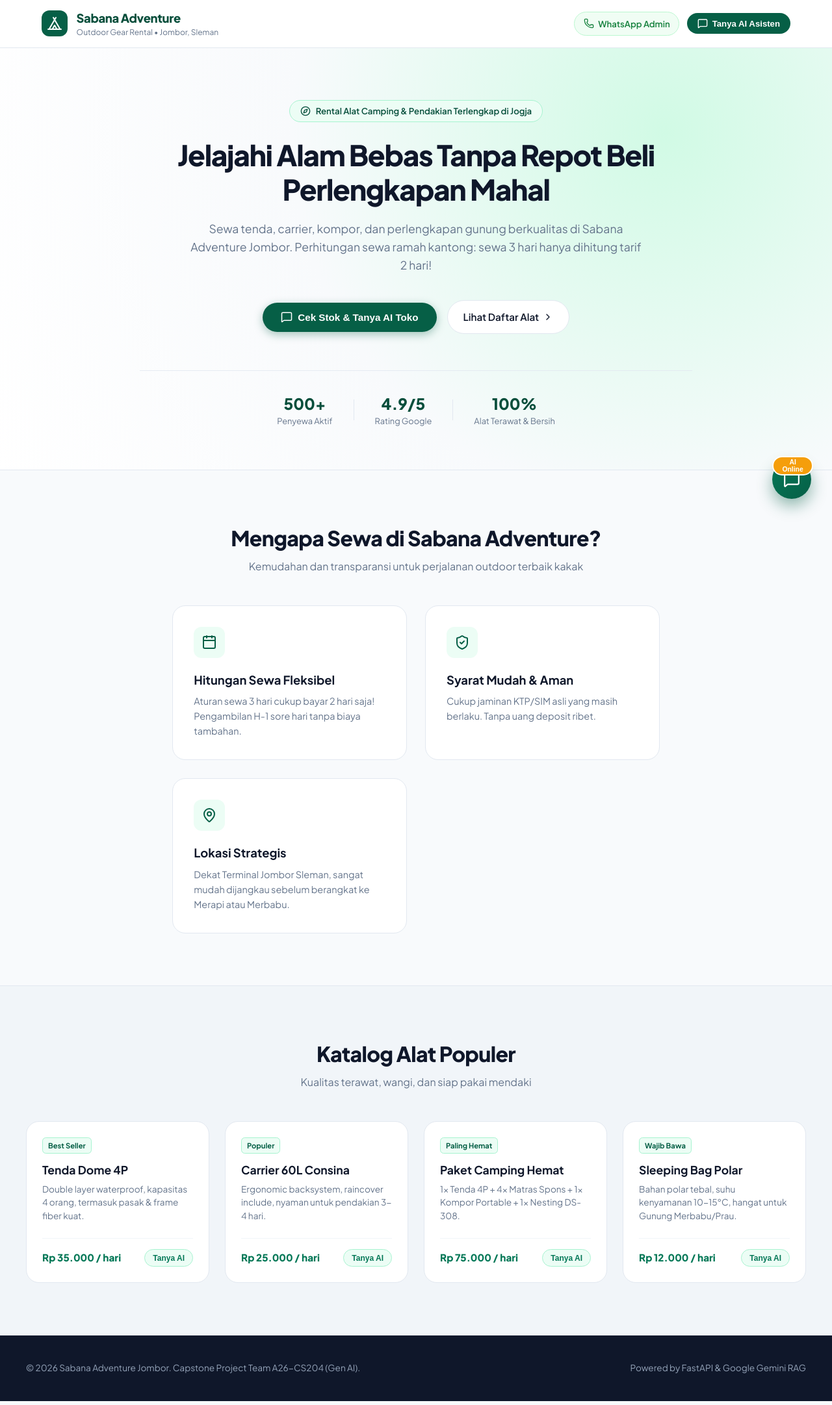
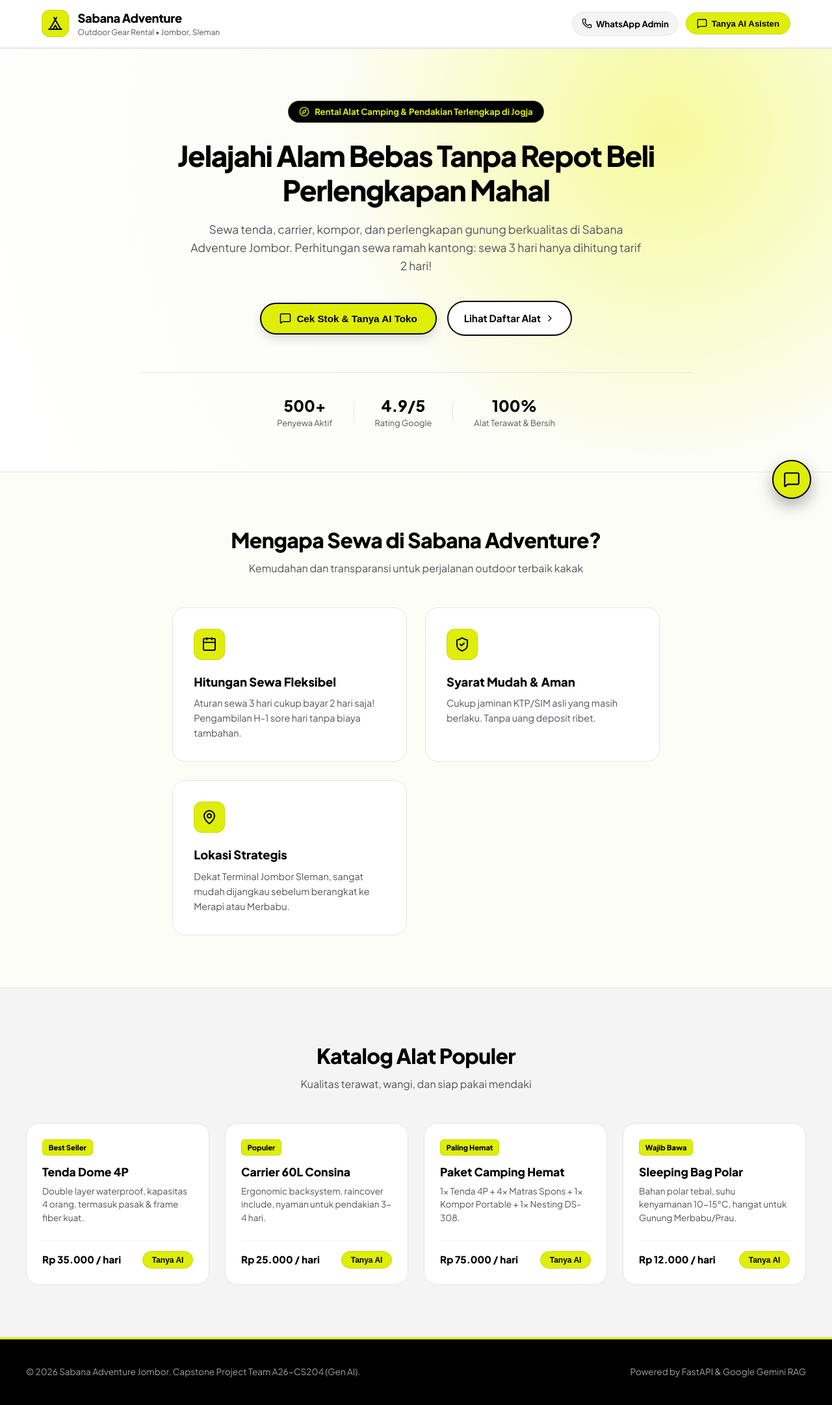
Before and after one commit to farizwebdev/GenAI_ASAH, a React app in the folder frontend/: page / in a window 1280 px wide. Shown: the whole page at 65% size. Built offline with nearby package versions, Linux system fonts and the light colour scheme; the HTML template or start-up script is replaced by a standard one.

Commit message:
memperbaiki style ui biar jadi kuning

```diff
--- a/frontend/src/App.css
+++ b/frontend/src/App.css
@@ -6,12 +6,12 @@
 
 /* Navbar */
 .navbar {
-  background: rgba(255, 255, 255, 0.9);
+  background: rgba(255, 255, 255, 0.95);
   backdrop-filter: blur(12px);
   position: sticky;
   top: 0;
   z-index: 50;
-  border-bottom: 1px solid var(--border);
+  border-bottom: 2px solid var(--border);
 }
 
 .nav-container {
@@ -31,7 +31,8 @@
 
 .logo-badge {
   background: var(--primary);
-  color: #ffffff;
+  color: var(--secondary);
+  border: 1px solid #c9d805;
   padding: 0.5rem;
   border-radius: var(--radius-md);
   display: flex;
@@ -42,7 +43,7 @@
 .nav-logo h1 {
   font-size: 1.15rem;
   font-weight: 800;
-  color: var(--primary-dark);
+  color: var(--secondary);
   letter-spacing: -0.02em;
 }
 
@@ -63,10 +64,10 @@
   align-items: center;
   gap: 0.4rem;
   font-size: 0.825rem;
-  font-weight: 600;
-  color: #15803d;
-  background: #f0fdf4;
-  border: 1px solid #bbf7d0;
+  font-weight: 700;
+  color: var(--secondary);
+  background: #f4f4f5;
+  border: 1px solid var(--border);
   padding: 0.5rem 0.85rem;
   border-radius: 9999px;
   text-decoration: none;
@@ -74,7 +75,7 @@
 }
 
 .nav-wa-btn:hover {
-  background: #dcfce7;
+  background: #e4e4e7;
 }
 
 .nav-chat-btn {
@@ -82,10 +83,10 @@
   align-items: center;
   gap: 0.4rem;
   font-size: 0.825rem;
-  font-weight: 600;
-  color: #ffffff;
+  font-weight: 700;
+  color: var(--secondary);
   background: var(--primary);
-  border: none;
+  border: 1px solid #c9d805;
   padding: 0.5rem 1rem;
   border-radius: 9999px;
   cursor: pointer;
@@ -93,14 +94,14 @@
 }
 
 .nav-chat-btn:hover {
-  background: var(--primary-dark);
+  background: #c9d805;
   transform: translateY(-1px);
 }
 
 /* Hero */
 .hero-section {
   padding: 5rem 1.5rem 4rem;
-  background: radial-gradient(circle at 80% 20%, #d1fae5 0%, #f8fafc 50%, #ffffff 100%);
+  background: radial-gradient(circle at 80% 20%, #f6fa9b 0%, #fcfdf7 45%, #ffffff 100%);
   border-bottom: 1px solid var(--border);
 }
 
@@ -114,20 +115,20 @@
   display: inline-flex;
   align-items: center;
   gap: 0.5rem;
-  background: #ecfdf5;
-  color: var(--primary-dark);
+  background: var(--secondary);
+  color: var(--primary);
   padding: 0.4rem 1rem;
   border-radius: 9999px;
   font-size: 0.825rem;
-  font-weight: 600;
-  border: 1px solid #a7f3d0;
+  font-weight: 700;
   margin-bottom: 1.5rem;
+  border: 1px solid rgba(222, 238, 7, 0.3);
 }
 
 .hero-title {
   font-size: 2.75rem;
   font-weight: 800;
-  color: #0f172a;
+  color: var(--secondary);
   line-height: 1.2;
   letter-spacing: -0.03em;
   margin-bottom: 1.25rem;
@@ -155,21 +156,21 @@
   align-items: center;
   gap: 0.5rem;
   background: var(--primary);
-  color: #ffffff;
-  border: none;
+  color: var(--secondary);
+  border: 2px solid var(--secondary);
   padding: 0.85rem 1.75rem;
   border-radius: 9999px;
   font-size: 0.95rem;
-  font-weight: 700;
+  font-weight: 800;
   cursor: pointer;
-  box-shadow: 0 4px 14px rgba(6, 95, 70, 0.35);
+  box-shadow: 0 6px 16px rgba(0, 0, 0, 0.15);
   transition: all 0.2s ease;
 }
 
 .cta-primary:hover {
-  background: var(--primary-dark);
+  background: #c9d805;
   transform: translateY(-2px);
-  box-shadow: 0 6px 20px rgba(6, 95, 70, 0.45);
+  box-shadow: 0 8px 22px rgba(0, 0, 0, 0.25);
 }
 
 .cta-secondary {
@@ -177,18 +178,18 @@
   align-items: center;
   gap: 0.35rem;
   background: #ffffff;
-  color: var(--text-main);
-  border: 1px solid var(--border);
+  color: var(--secondary);
+  border: 2px solid var(--secondary);
   padding: 0.85rem 1.5rem;
   border-radius: 9999px;
   font-size: 0.95rem;
-  font-weight: 600;
+  font-weight: 700;
   text-decoration: none;
   transition: all 0.2s ease;
 }
 
 .cta-secondary:hover {
-  background: #f1f5f9;
+  background: #f4f4f5;
 }
 
 .hero-stats {
@@ -197,7 +198,7 @@
   align-items: center;
   gap: 2rem;
   padding-top: 2rem;
-  border-top: 1px solid rgba(226, 232, 240, 0.8);
+  border-top: 1px solid var(--border);
   flex-wrap: wrap;
 }
 
@@ -209,7 +210,7 @@
 
 .stat-item strong {
   font-size: 1.5rem;
-  color: var(--primary-dark);
+  color: var(--secondary);
   font-weight: 800;
 }
 
@@ -240,7 +241,7 @@
   font-size: 2rem;
   font-weight: 800;
   letter-spacing: -0.02em;
-  color: #0f172a;
+  color: var(--secondary);
   margin-bottom: 0.5rem;
 }
 
@@ -265,15 +266,16 @@
 
 .feature-card:hover {
   transform: translateY(-4px);
-  border-color: #a7f3d0;
-  box-shadow: var(--shadow-xl);
+  border-color: var(--secondary);
+  box-shadow: 0 12px 24px -6px rgba(0, 0, 0, 0.12);
 }
 
 .feature-icon {
   width: 3rem;
   height: 3rem;
-  background: #ecfdf5;
-  color: var(--primary);
+  background: var(--primary);
+  color: var(--secondary);
+  border: 1px solid #c9d805;
   border-radius: var(--radius-md);
   display: flex;
   align-items: center;
@@ -283,9 +285,9 @@
 
 .feature-card h4 {
   font-size: 1.15rem;
-  font-weight: 700;
+  font-weight: 800;
   margin-bottom: 0.5rem;
-  color: #0f172a;
+  color: var(--secondary);
 }
 
 .feature-card p {
@@ -296,7 +298,7 @@
 
 /* Catalog */
 .catalog-section {
-  background: #f1f5f9;
+  background: #f4f4f5;
   padding: 5rem 1.5rem;
   border-top: 1px solid var(--border);
   border-bottom: 1px solid var(--border);
@@ -324,25 +326,26 @@
 .catalog-card:hover {
   transform: translateY(-3px);
   box-shadow: var(--shadow-md);
+  border-color: var(--secondary);
 }
 
 .catalog-tag {
   align-self: flex-start;
   font-size: 0.7rem;
-  font-weight: 700;
-  color: #065f46;
-  background: #ecfdf5;
-  padding: 0.2rem 0.5rem;
+  font-weight: 800;
+  color: var(--secondary);
+  background: var(--primary);
+  padding: 0.2rem 0.55rem;
   border-radius: 0.35rem;
   margin-bottom: 0.75rem;
-  border: 1px solid #a7f3d0;
+  border: 1px solid #c9d805;
 }
 
 .catalog-card h4 {
   font-size: 1.1rem;
-  font-weight: 700;
+  font-weight: 800;
   margin-bottom: 0.4rem;
-  color: #0f172a;
+  color: var(--secondary);
 }
 
 .catalog-card p {
@@ -357,39 +360,40 @@
   display: flex;
   justify-content: space-between;
   align-items: center;
-  border-top: 1px solid #f1f5f9;
+  border-top: 1px solid #f4f4f5;
   padding-top: 1rem;
 }
 
 .price-tag {
   font-weight: 800;
-  color: #047857;
+  color: var(--secondary);
   font-size: 0.95rem;
 }
 
 .book-now-btn {
-  background: #ecfdf5;
-  color: #047857;
-  border: 1px solid #a7f3d0;
-  padding: 0.35rem 0.75rem;
+  background: var(--primary);
+  color: var(--secondary);
+  border: 1px solid #c9d805;
+  padding: 0.35rem 0.85rem;
   border-radius: 9999px;
   font-size: 0.75rem;
-  font-weight: 700;
+  font-weight: 800;
   cursor: pointer;
   transition: all 0.15s ease;
 }
 
 .book-now-btn:hover {
-  background: #047857;
-  color: #ffffff;
+  background: #c9d805;
+  transform: scale(1.05);
 }
 
 /* Footer */
 .footer {
-  background: #0f172a;
-  color: #94a3b8;
+  background: var(--secondary);
+  color: #a1a1aa;
   padding: 2.5rem 1.5rem;
   margin-top: auto;
+  border-top: 3px solid var(--primary);
 }
 
 .footer-container {
@@ -403,7 +407,7 @@
   font-size: 0.85rem;
 }
 
-/* Floating Chat Trigger Button */
+/* Floating Chat Trigger Button - Tanpa Badge AI Online */
 .floating-chat-trigger {
   position: fixed;
   bottom: 2rem;
@@ -411,10 +415,10 @@
   width: 3.75rem;
   height: 3.75rem;
   border-radius: 9999px;
-  background: linear-gradient(135deg, #047857, #065f46);
-  color: #ffffff;
-  border: none;
-  box-shadow: 0 10px 25px rgba(6, 95, 70, 0.45);
+  background: var(--primary);
+  color: var(--secondary);
+  border: 2px solid var(--secondary);
+  box-shadow: 0 10px 25px rgba(0, 0, 0, 0.3);
   display: flex;
   align-items: center;
   justify-content: center;
@@ -424,22 +428,9 @@
 }
 
 .floating-chat-trigger:hover {
-  transform: scale(1.08) translateY(-2px);
-  box-shadow: 0 14px 30px rgba(6, 95, 70, 0.55);
-}
-
-.floating-badge {
-  position: absolute;
-  top: -0.4rem;
-  right: -0.2rem;
-  background: #f59e0b;
-  color: #ffffff;
-  font-size: 0.65rem;
-  font-weight: 800;
-  padding: 0.15rem 0.45rem;
-  border-radius: 9999px;
-  border: 2px solid #ffffff;
-  box-shadow: var(--shadow-sm);
+  transform: scale(1.1) translateY(-2px);
+  background: #c9d805;
+  box-shadow: 0 14px 30px rgba(0, 0, 0, 0.4);
 }
 
 @media (max-width: 768px) {
--- a/frontend/src/App.jsx
+++ b/frontend/src/App.jsx
@@ -186,9 +186,8 @@ export default function App() {
         <button
           onClick={() => setIsChatOpen(true)}
           className="floating-chat-trigger"
-          title="Tanya AI Asisten Toko"
+          title="Tanya Asisten Toko"
         >
-          <div className="floating-badge">AI Online</div>
           <MessageSquare size={26} />
         </button>
       )}
--- a/frontend/src/components/ChatWidget.css
+++ b/frontend/src/components/ChatWidget.css
@@ -8,24 +8,25 @@
   max-height: calc(100vh - 4rem);
   background: #ffffff;
   border-radius: var(--radius-lg);
-  box-shadow: var(--shadow-2xl);
+  box-shadow: 0 20px 40px -15px rgba(0, 0, 0, 0.35);
   display: flex;
   flex-direction: column;
   overflow: hidden;
-  border: 1px solid rgba(16, 185, 129, 0.2);
+  border: 2px solid var(--secondary);
   z-index: 9999;
   animation: slideUpFade 0.25s cubic-bezier(0.16, 1, 0.3, 1) forwards;
 }
 
 /* Header */
 .chat-header {
-  background: linear-gradient(135deg, #065f46 0%, #047857 50%, #0f766e 100%);
+  background: var(--secondary);
   color: #ffffff;
   padding: 1rem 1.25rem;
   display: flex;
   justify-content: space-between;
   align-items: center;
-  box-shadow: 0 2px 8px rgba(0, 0, 0, 0.12);
+  border-bottom: 3px solid var(--primary);
+  box-shadow: 0 2px 10px rgba(0, 0, 0, 0.2);
 }
 
 .chat-header-info {
@@ -35,14 +36,14 @@
 }
 
 .chat-avatar {
-  background: rgba(255, 255, 255, 0.15);
-  border: 1px solid rgba(255, 255, 255, 0.25);
+  background: var(--primary);
+  border: 1px solid rgba(0, 0, 0, 0.15);
   border-radius: var(--radius-md);
   padding: 0.5rem;
   display: flex;
   align-items: center;
   justify-content: center;
-  color: #a7f3d0;
+  color: var(--secondary);
 }
 
 .chat-title-row {
@@ -53,12 +54,9 @@
 
 .chat-title-row h3 {
   font-size: 0.95rem;
-  font-weight: 700;
+  font-weight: 800;
+  color: #ffffff;
   letter-spacing: -0.01em;
-}
-
-.sparkle-icon {
-  color: #fbbf24;
 }
 
 .chat-status-row {
@@ -71,14 +69,14 @@
 .online-badge {
   width: 0.5rem;
   height: 0.5rem;
-  background-color: #34d399;
+  background-color: var(--primary);
   border-radius: 9999px;
   animation: pulseGlow 2s infinite ease-in-out;
 }
 
 .status-text {
   font-size: 0.75rem;
-  color: #d1fae5;
+  color: #a1a1aa;
   font-weight: 500;
 }
 
@@ -91,7 +89,7 @@
 .icon-btn {
   background: transparent;
   border: none;
-  color: rgba(255, 255, 255, 0.85);
+  color: #d4d4d8;
   padding: 0.4rem;
   border-radius: 9999px;
   cursor: pointer;
@@ -102,8 +100,8 @@
 }
 
 .icon-btn:hover {
-  background: rgba(255, 255, 255, 0.18);
-  color: #ffffff;
+  background: rgba(255, 255, 255, 0.15);
+  color: var(--primary);
 }
 
 /* Body */
@@ -111,7 +109,7 @@
   flex: 1;
   overflow-y: auto;
   padding: 1rem;
-  background-color: #f8fafc;
+  background-color: #fafafa;
   display: flex;
   flex-direction: column;
   gap: 0.85rem;
@@ -120,8 +118,8 @@
 .chat-timestamp-badge {
   text-align: center;
   font-size: 0.7rem;
-  color: #94a3b8;
-  font-weight: 500;
+  color: #71717a;
+  font-weight: 600;
   margin: 0.25rem 0;
 }
 
@@ -143,20 +141,22 @@
   padding: 0.75rem 1rem;
   font-size: 0.875rem;
   line-height: 1.5;
-  box-shadow: var(--shadow-sm);
+  box-shadow: 0 1px 3px rgba(0, 0, 0, 0.08);
   word-break: break-word;
 }
 
 .message-user .message-bubble {
-  background: #047857;
-  color: #ffffff;
+  background: var(--primary);
+  color: var(--secondary);
+  font-weight: 500;
   border-radius: 1.25rem 1.25rem 0.25rem 1.25rem;
+  border: 1px solid #c9d805;
 }
 
 .message-bot .message-bubble {
   background: #ffffff;
-  color: #1e293b;
-  border: 1px solid #e2e8f0;
+  color: #09090b;
+  border: 1px solid var(--border);
   border-radius: 1.25rem 1.25rem 1.25rem 0.25rem;
 }
 
@@ -173,7 +173,7 @@
 .sources-container {
   margin-top: 0.5rem;
   padding-top: 0.4rem;
-  border-top: 1px solid #f1f5f9;
+  border-top: 1px solid #f4f4f5;
   display: flex;
   align-items: center;
   gap: 0.35rem;
@@ -182,18 +182,18 @@
 }
 
 .sources-label {
-  color: #065f46;
+  color: #18181b;
   font-weight: 700;
 }
 
 .source-chip {
-  background: #ecfdf5;
-  color: #065f46;
+  background: #f4f4f5;
+  color: #18181b;
   padding: 0.15rem 0.4rem;
   border-radius: 0.25rem;
   font-family: monospace;
-  font-weight: 600;
-  border: 1px solid #a7f3d0;
+  font-weight: 700;
+  border: 1px solid #d4d4d8;
 }
 
 /* Typing Indicator */
@@ -202,15 +202,15 @@
   align-items: center;
   gap: 0.3rem;
   padding: 0.65rem 0.85rem;
-  background: #ecfdf5;
-  border: 1px solid #a7f3d0;
+  background: #f4f4f5;
+  border: 1px solid #e4e4e7;
   border-radius: 1rem 1rem 1rem 0.25rem;
 }
 
 .dot {
   width: 0.45rem;
   height: 0.45rem;
-  background: #10b981;
+  background: var(--secondary);
   border-radius: 9999px;
   animation: bounceDot 1.2s infinite ease-in-out;
 }
@@ -240,27 +240,27 @@
 .quick-chip {
   flex-shrink: 0;
   padding: 0.35rem 0.75rem;
-  background: #f1f5f9;
-  border: 1px solid #e2e8f0;
+  background: #f4f4f5;
+  border: 1px solid #e4e4e7;
   border-radius: 9999px;
   font-size: 0.75rem;
-  font-weight: 500;
-  color: #475569;
+  font-weight: 600;
+  color: #27272a;
   cursor: pointer;
   transition: all 0.15s ease;
   white-space: nowrap;
 }
 
 .quick-chip:hover {
-  background: #ecfdf5;
-  border-color: #a7f3d0;
-  color: #065f46;
+  background: var(--primary);
+  border-color: #c9d805;
+  color: #000000;
 }
 
 .chat-input-form {
   display: flex;
   align-items: center;
-  background: #f1f5f9;
+  background: #f4f4f5;
   border-radius: 9999px;
   padding: 0.35rem 0.5rem 0.35rem 0.75rem;
   border: 1px solid transparent;
@@ -269,12 +269,12 @@
 
 .chat-input-form:focus-within {
   background: #ffffff;
-  border-color: #10b981;
-  box-shadow: 0 0 0 3px rgba(16, 185, 129, 0.15);
+  border-color: var(--secondary);
+  box-shadow: 0 0 0 3px rgba(222, 238, 7, 0.4);
 }
 
 .input-icon {
-  color: #94a3b8;
+  color: #71717a;
   display: flex;
   align-items: center;
 }
@@ -285,14 +285,14 @@
   background: transparent;
   outline: none;
   font-size: 0.85rem;
-  color: #1e293b;
+  color: #09090b;
   padding: 0 0.5rem;
   font-family: inherit;
 }
 
 .send-button {
-  background: #047857;
-  color: #ffffff;
+  background: var(--primary);
+  color: var(--secondary);
   border: none;
   width: 2rem;
   height: 2rem;
@@ -302,14 +302,16 @@
   justify-content: center;
   cursor: pointer;
   transition: all 0.15s ease;
+  font-weight: 700;
 }
 
 .send-button:hover:not(:disabled) {
-  background: #065f46;
+  background: #c9d805;
   transform: scale(1.05);
 }
 
 .send-button:disabled {
-  background: #cbd5e1;
+  background: #e4e4e7;
+  color: #a1a1aa;
   cursor: not-allowed;
 }
--- a/frontend/src/components/ChatWidget.jsx
+++ b/frontend/src/components/ChatWidget.jsx
@@ -1,5 +1,5 @@
 import React, { useState, useRef, useEffect } from 'react';
-import { X, Send, Trash2, Tent, Sparkles, MessageSquare } from 'lucide-react';
+import { X, Send, Trash2, Tent, MessageSquare } from 'lucide-react';
 import './ChatWidget.css';
 
 const GENAI_API_URL = "http://127.0.0.1:8000/api/v1/chat/message";
@@ -119,7 +119,6 @@ export default function ChatWidget({ isOpen, onClose }) {
           <div>
             <div className="chat-title-row">
               <h3>Sabana AI Assistant</h3>
-              <Sparkles size={14} className="sparkle-icon" />
             </div>
             <div className="chat-status-row">
               <span className="online-badge" />
--- a/frontend/src/index.css
+++ b/frontend/src/index.css
@@ -1,15 +1,17 @@
 @import url('https://fonts.googleapis.com/css2?family=Plus+Jakarta+Sans:wght@400;500;600;700;800&display=swap');
 
 :root {
-  --primary: #065f46;
-  --primary-light: #10b981;
-  --primary-dark: #064e3b;
-  --accent: #f59e0b;
-  --bg-main: #f8fafc;
+  --primary: #deee07;
+  --primary-light: #ecf842;
+  --primary-dark: #b8c505;
+  --secondary: #000000;
+  --secondary-soft: #18181b;
+  --accent: #deee07;
+  --bg-main: #fcfdf7;
   --surface: #ffffff;
-  --text-main: #0f172a;
-  --text-muted: #64748b;
-  --border: #e2e8f0;
+  --text-main: #000000;
+  --text-muted: #52525b;
+  --border: #e4e4e7;
   --radius-lg: 1.25rem;
   --radius-md: 0.75rem;
   --radius-sm: 0.5rem;
```
